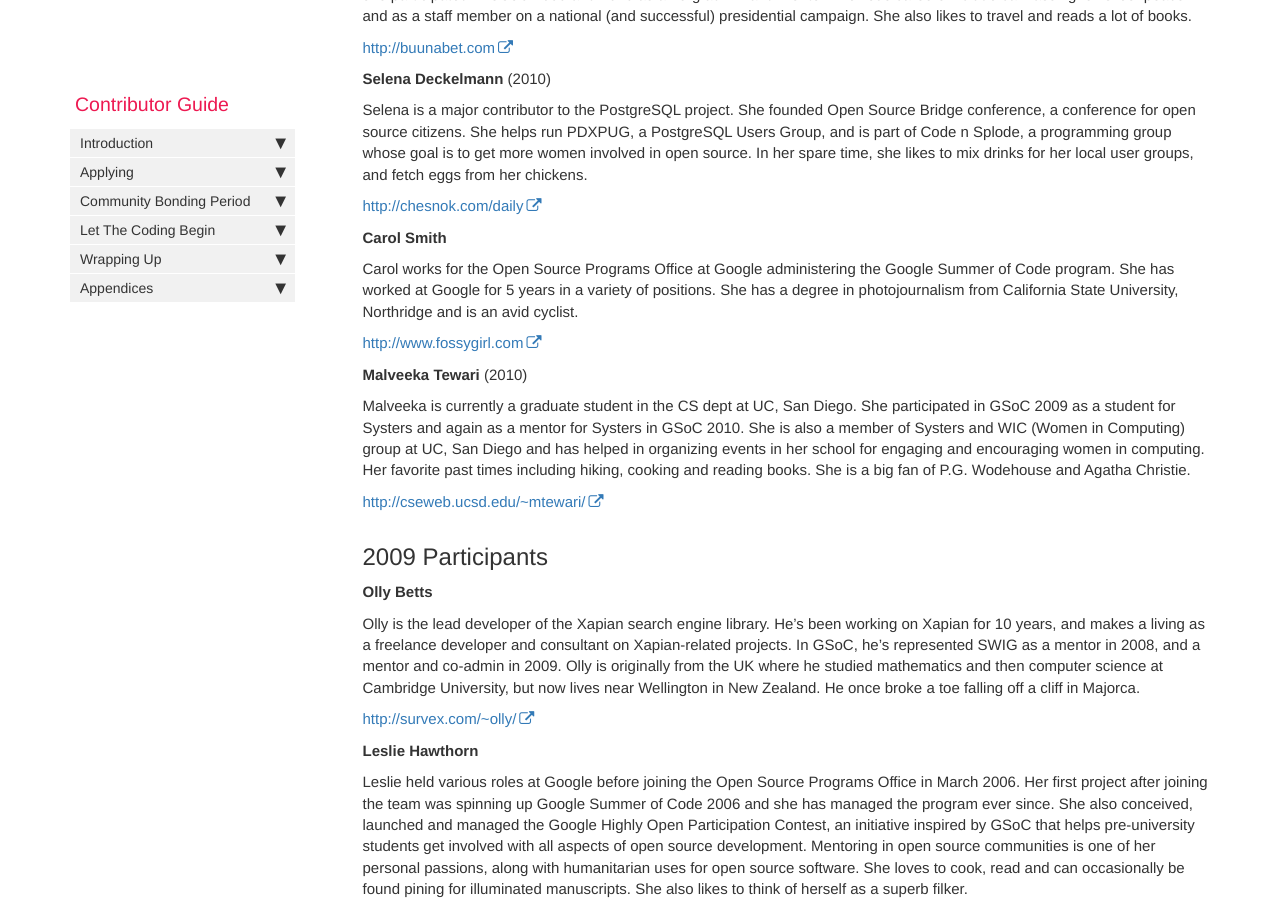
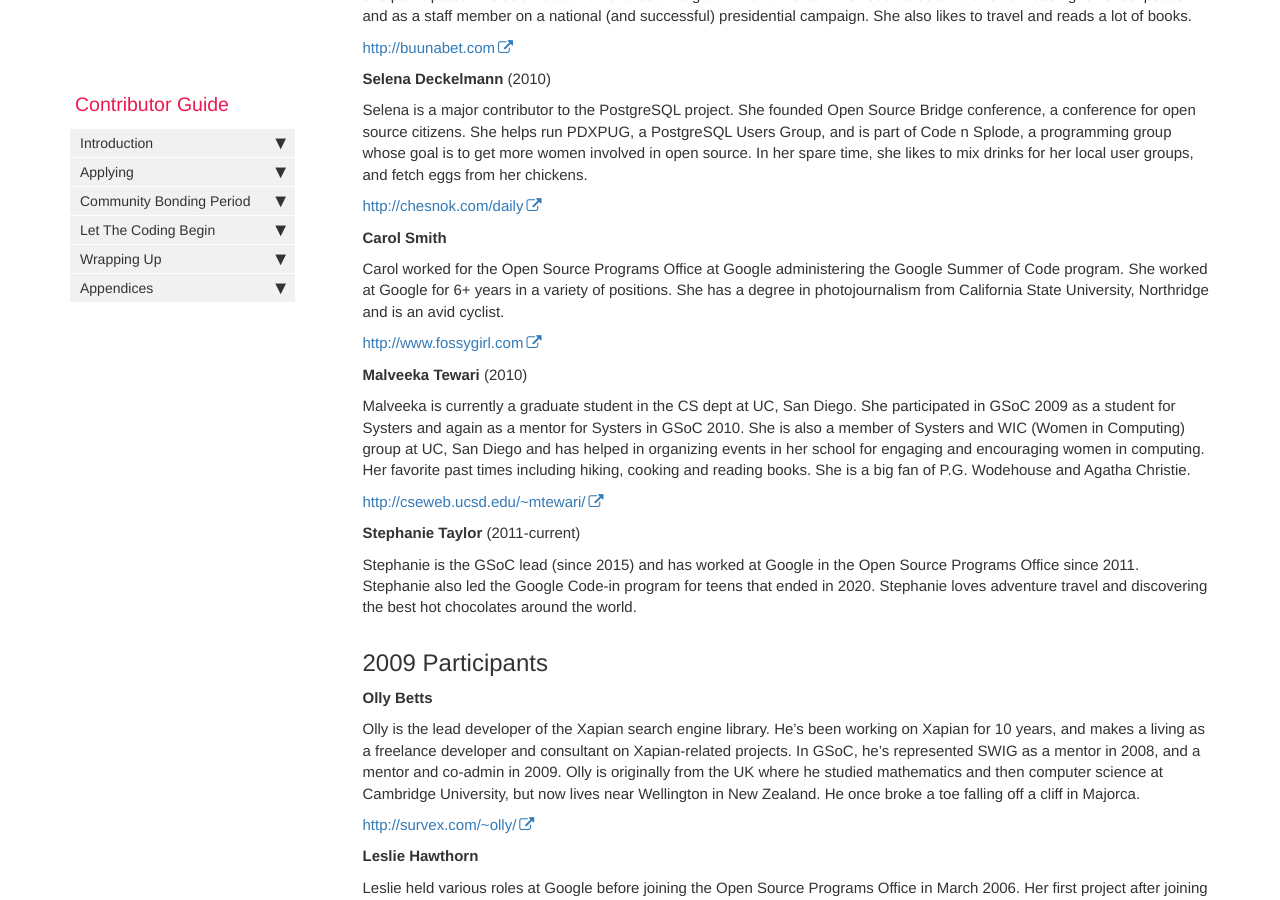
Before and after one commit to google/gsocguides, a Jekyll site: the page built from pages/student/18-about_this_manual.md, in a window 1280 px wide and 900 px high, scrolled down 1386 px. Built offline with Jekyll 4.4.1, drawn with Linux system fonts in a browser that asks for light colours.

Commit message:
Update 18-about_this_manual.md
Add Steph

```diff
--- a/pages/student/18-about_this_manual.md
+++ b/pages/student/18-about_this_manual.md
@@ -62,7 +62,7 @@ Selena is a major contributor to the PostgreSQL project. She founded Open Source
 
 **Carol Smith**
 
-Carol works for the Open Source Programs Office at Google administering the Google Summer of Code program. She has worked at Google for 5 years in a variety of positions. She has a degree in photojournalism from California State University, Northridge and is an avid cyclist.
+Carol worked for the Open Source Programs Office at Google administering the Google Summer of Code program. She worked at Google for 6+ years in a variety of positions. She has a degree in photojournalism from California State University, Northridge and is an avid cyclist.
 
 <http://www.fossygirl.com>
 
@@ -71,6 +71,10 @@ Carol works for the Open Source Programs Office at Google administering the Goog
 Malveeka is currently a graduate student in the CS dept at UC, San Diego. She participated in GSoC 2009 as a student for Systers and again as a mentor for Systers in GSoC 2010. She is also a member of Systers and WIC (Women in Computing) group at UC, San Diego and has helped in organizing events in her school for engaging and encouraging women in computing. Her favorite past times including hiking, cooking and reading books. She is a big fan of P.G. Wodehouse and Agatha Christie.
 
 <http://cseweb.ucsd.edu/~mtewari/>
+
+**Stephanie Taylor** (2011-current)
+
+Stephanie is the GSoC lead (since 2015) and has worked at Google in the Open Source Programs Office since 2011. Stephanie also led the Google Code-in program for teens that ended in 2020. Stephanie loves adventure travel and discovering the best hot chocolates around the world.
 
 ## 2009 Participants
 
```
